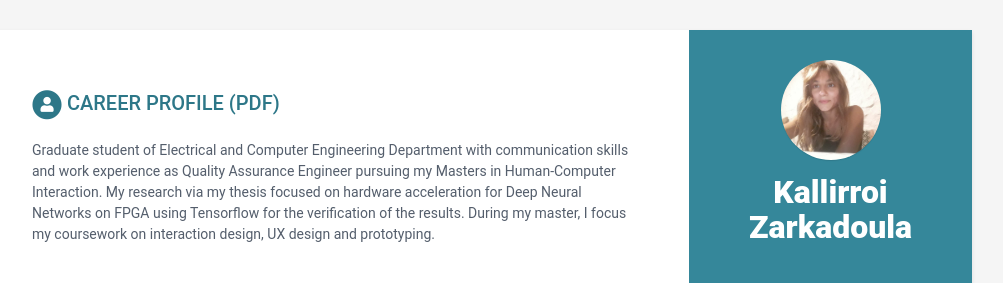
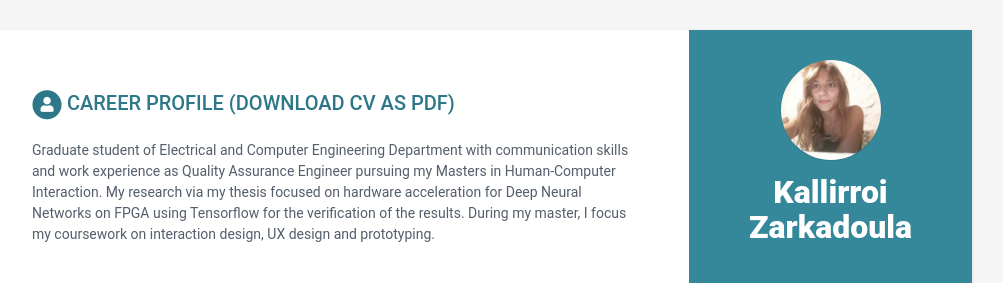
Before and after one commit to irozarkadoula/my_cv, a Jekyll site: the page built from index.html, in a window 1280 px wide. Shown: the top 283 px of the page, without its empty margins (168-1171 px from the left). Built offline with Jekyll 4.4.1, drawn with Linux system fonts in a browser that asks for light colours.

Commit message:
Update career-profile.html

```diff
--- a/_includes/career-profile.html
+++ b/_includes/career-profile.html
@@ -8,7 +8,8 @@
       <i class="fas fa-user fa-stack-1x fa-inverse"></i>
     </span>
     {{ career-profile.title }}
-    (<a href="./iro_zarkadoula.pdf">PDF</a>)
+    (<a href="https://irozarkadoula.github.io/online-cv/Iro_Zarkadoula.pdf"/Download CV as PDF">Download CV as PDF</a>)
+<!--       (<a href="./iro_zarkadoula.pdf">PDF</a>) -->
   </h2>
 
   <div class="summary">
```
